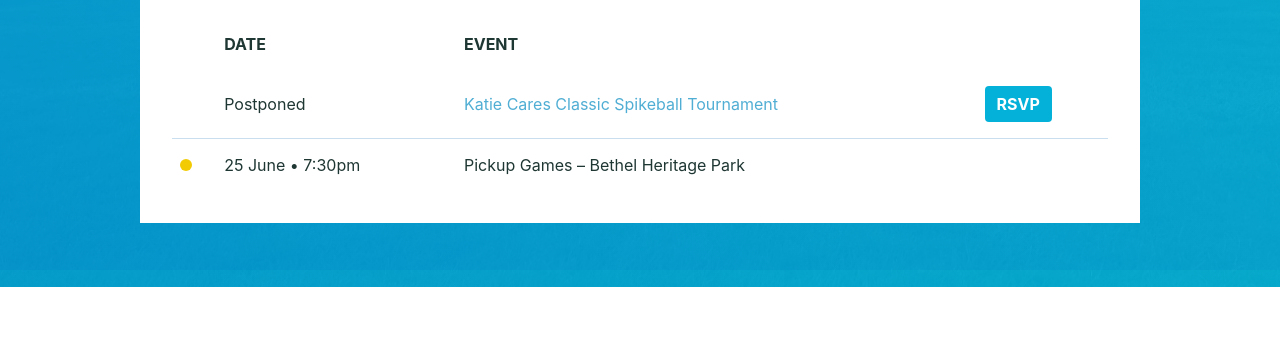
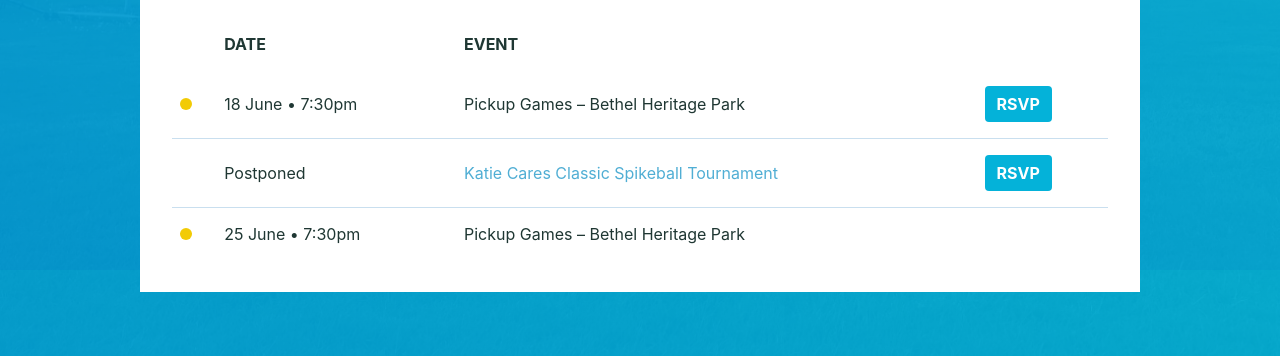
Before and after one commit to jondueck/roundnetwinkler, a plain HTML site: page index.html in a window 1280 px wide. Shown: the part 530-886 px from the top of the page. Before the commit the page ends 817 px from the top, so only its background shows below. Drawn offline with Linux system fonts and the light colour scheme; a web font is replaced by a local one.

Commit message:
update events

```diff
--- a/index.html
+++ b/index.html
@@ -50,6 +50,12 @@
         <thead>
           <tr><td></td><td>Date</td><td>Event</td></tr>
         </thead>
+        <tr class="is-rw-event">
+          <td><span class="rw-event-marker"></span></td>
+          <td>18 June • 7:30pm</td>
+          <td>Pickup Games – Bethel Heritage Park</td>
+          <td><a href="http://spikeball-3273.herokuapp.com/games/5d096e2afc6c9e0013c5f28d" class="btn btn--small btn--yellow">RSVP</a></td>
+        </tr>
         <tr>
           <td></td>
           <td>Postponed</td>
```
